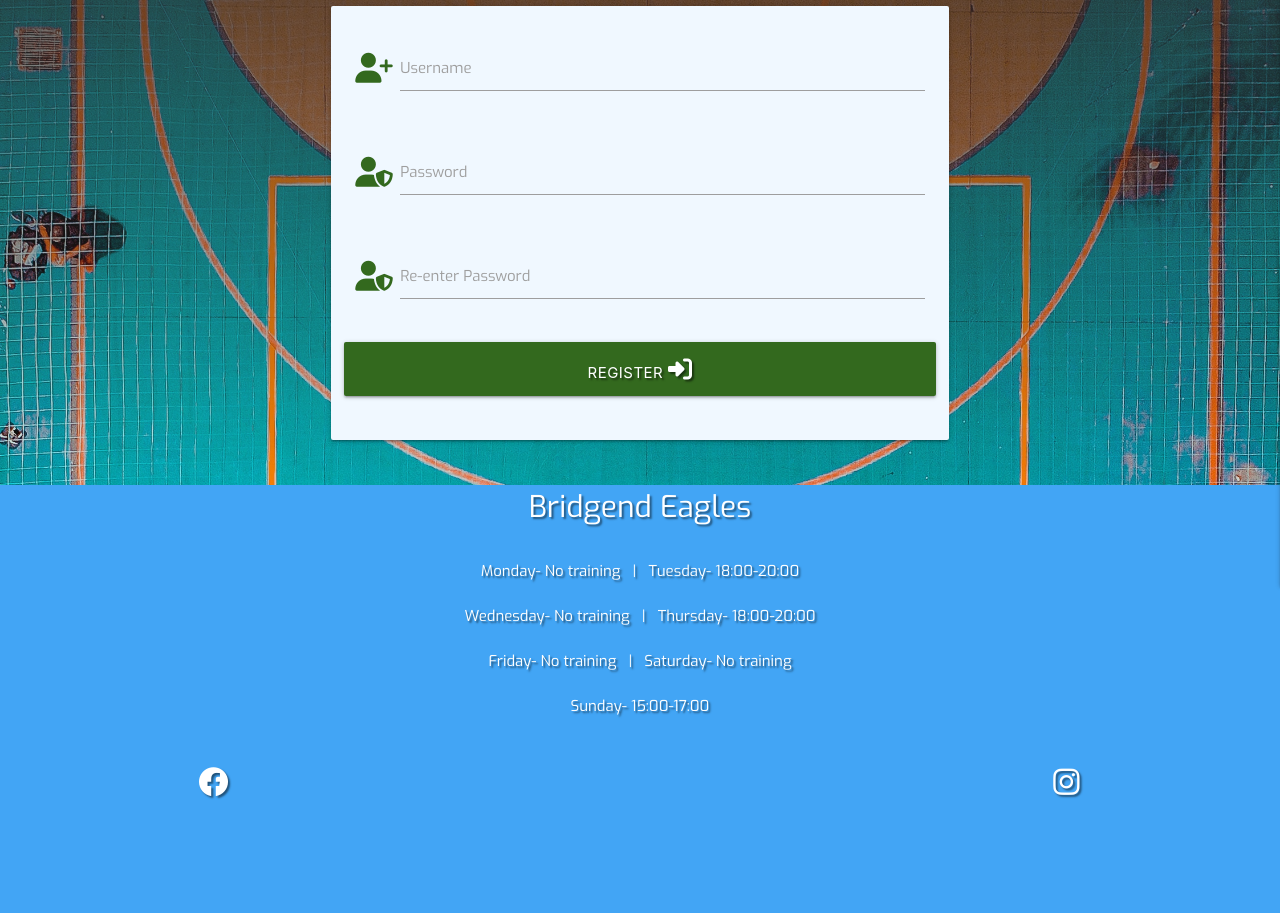
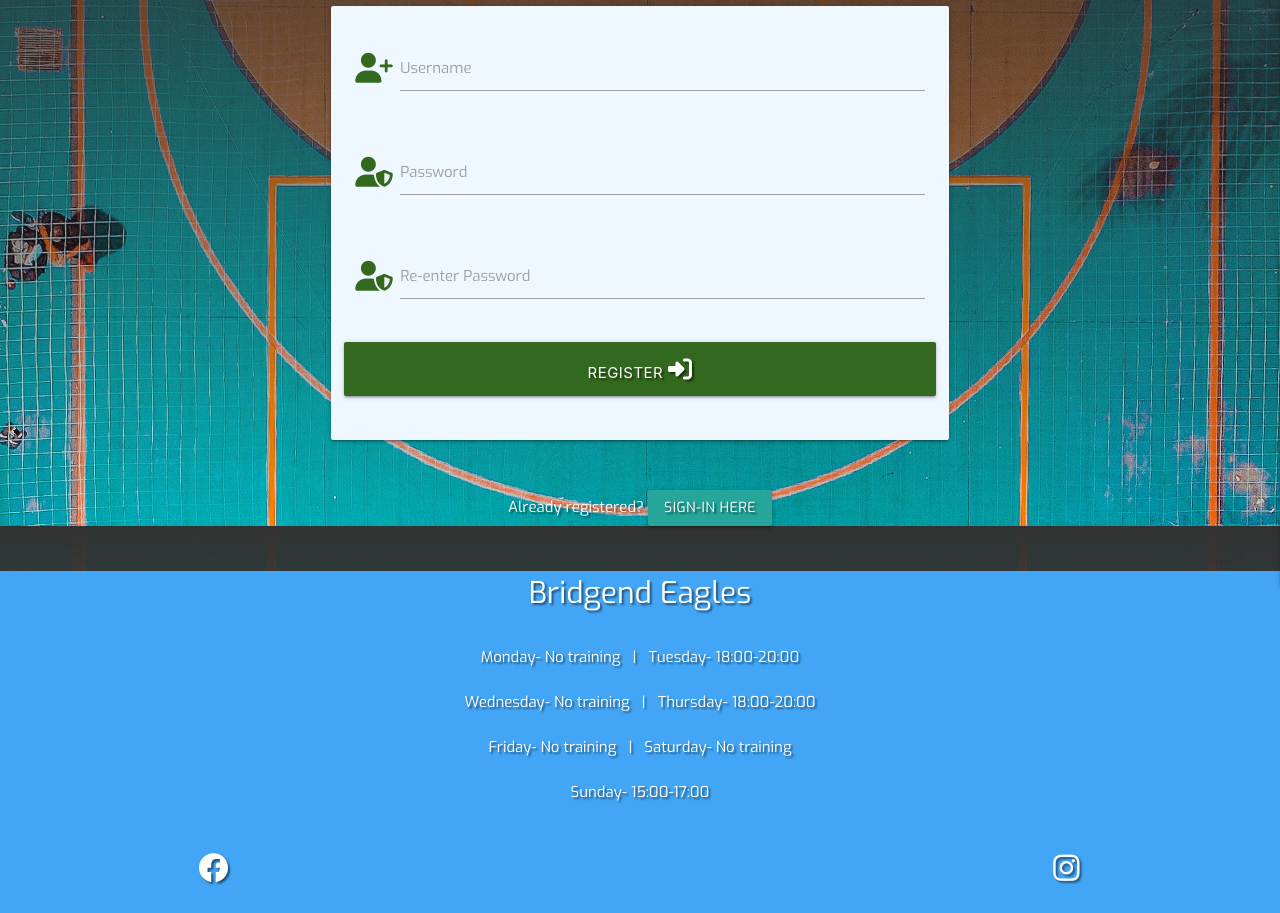
Before and after one commit to jenkidev/Milestone-Project-3, a Flask app: page /register in a window 1280 px wide. Shown: the part 274-1187 px from the top of the page. Before the commit the page ends 1073 px from the top, so only its background shows below. Run offline with Flask 3, Linux system fonts and the light colour scheme; some libraries are stand-ins or nearby versions.

Commit message:
Added link to Sigin on register page

```diff
--- a/templates/register.html
+++ b/templates/register.html
@@ -42,4 +42,13 @@
     </form>
 </div>
 
+<div class="row">
+    <div class="col s12">
+        <p class="center-align white-text text-shadow">
+            Already registered?
+            <a href="{{ url_for('signin') }}" class="waves-effect waves-light btn">Sign-in Here</a>
+        </p>
+    </div>
+</div>
+
 {% endblock %}
```
